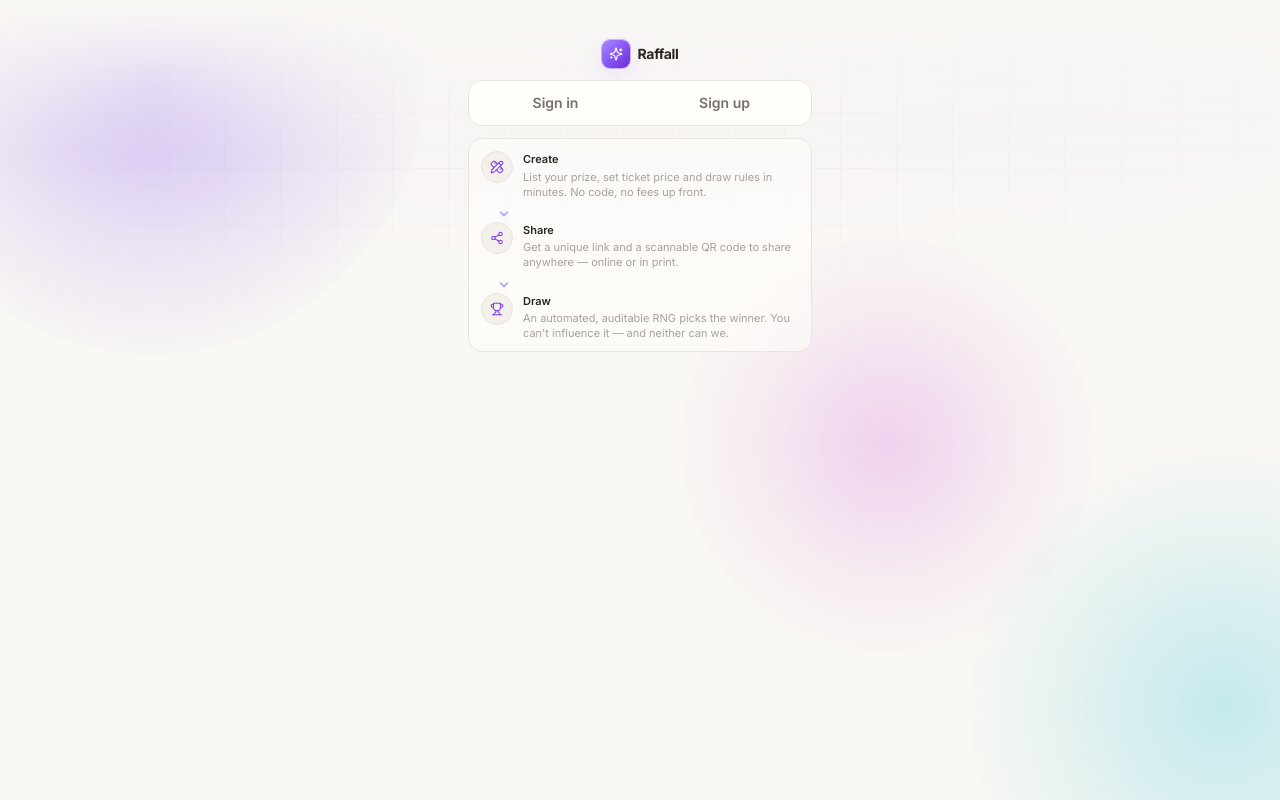
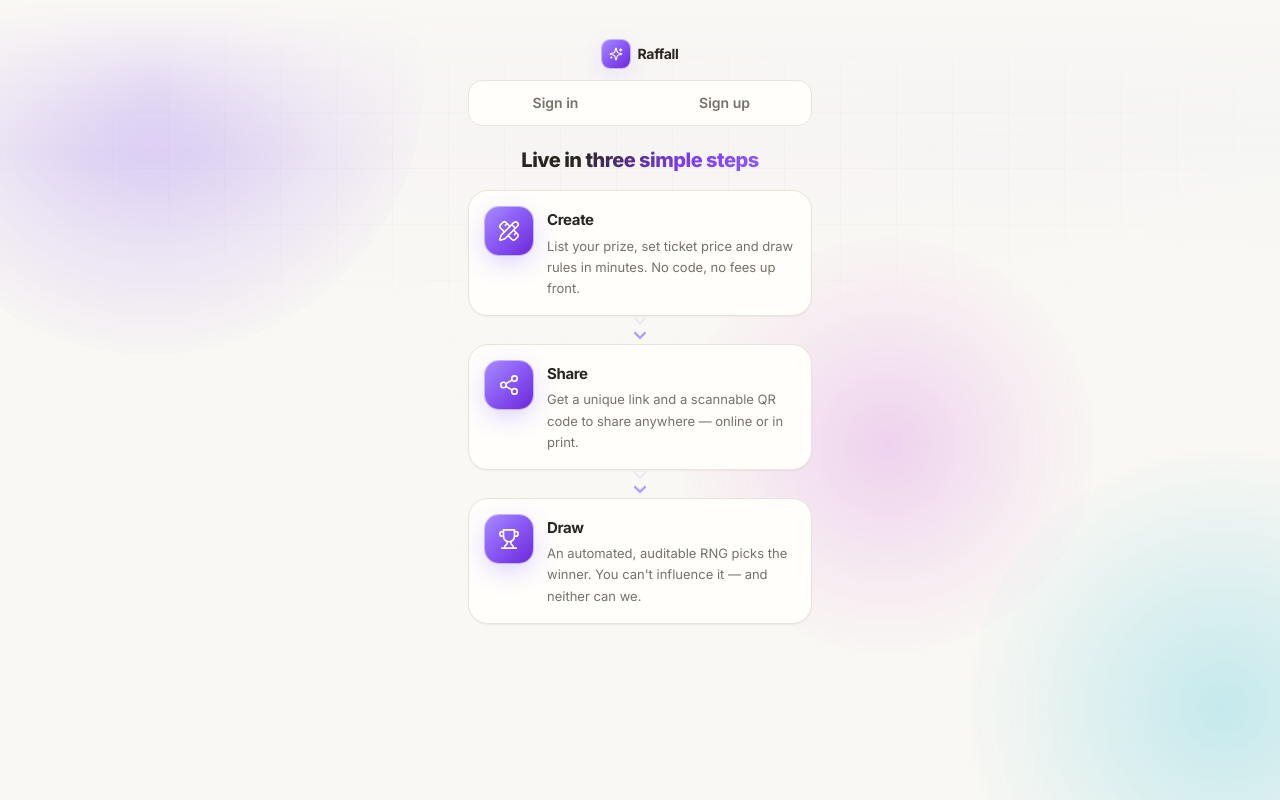
Before and after one commit to senayabraha/raffle-, a React (Vite) app: page /en/host/login in a window 1280 px wide. Built offline with nearby package versions, Linux system fonts and the light colour scheme; no server answers.

Commit message:
Redesign host login steps section with headline and individual step cards
Adds a "Live in three simple steps" headline above the flow, splits each
step into its own card (~40% larger icon/type), and keeps the animated
falling-chevron arrows between cards for a more presentable, catchy feel.

```diff
--- a/src/pages/HostLogin.tsx
+++ b/src/pages/HostLogin.tsx
@@ -54,48 +54,57 @@ function isAdult(dateOfBirth: string) {
   return dob <= adultCutoff;
 }
 
-/** Two chevrons chasing each other top-to-bottom between adjacent steps. */
+/** Two chevrons chasing each other top-to-bottom between adjacent step cards. */
 function FlowArrow() {
   return (
-    <div className="relative ml-4 h-5 w-3.5 shrink-0 overflow-hidden">
+    <div className="relative flex h-7 w-6 shrink-0 items-center justify-center overflow-hidden">
       {[0, 1].map((i) => (
         <motion.span
           key={i}
           className="absolute inset-x-0 top-0 flex justify-center"
-          initial={{ opacity: 0, y: -4 }}
-          animate={{ opacity: [0, 1, 0], y: [-4, 14] }}
+          initial={{ opacity: 0, y: -6 }}
+          animate={{ opacity: [0, 1, 0], y: [-6, 20] }}
           transition={{
-            duration: 1.1,
+            duration: 1.2,
             repeat: Infinity,
-            delay: i * 0.45,
+            delay: i * 0.5,
             ease: "easeInOut",
           }}
         >
-          <ChevronDown strokeWidth={2.5} className="h-3.5 w-3.5 text-accent-soft" />
+          <ChevronDown strokeWidth={2.5} className="h-5 w-5 text-accent-soft" />
         </motion.span>
       ))}
     </div>
   );
 }
 
-/** Compact vertical "Create → Share → Draw" list with animated down-arrows and short explanations. */
+/** Individual step cards (~40% larger than the prior compact strip), linked by animated falling arrows. */
 function StepsStrip() {
   return (
-    <div className="mt-3 rounded-xl border border-line bg-surface/60 px-3 py-2.5">
-      {steps.map((step, i) => (
-        <div key={step.title}>
-          <div className="flex items-start gap-2.5">
-            <span className="mt-0.5 grid h-8 w-8 shrink-0 place-items-center rounded-full border border-line bg-surface-2 text-accent-deep dark:text-accent-soft">
-              <step.icon strokeWidth={1.75} className="h-3.5 w-3.5" />
-            </span>
-            <div className="pt-0.5">
-              <p className="text-[11px] font-semibold text-ink">{step.title}</p>
-              <p className="mt-0.5 text-[11px] leading-snug text-ink-subtle">{step.body}</p>
+    <div className="mt-5">
+      <h2 className="text-center text-xl font-extrabold tracking-tight text-ink">
+        Live in <span className="text-gradient">three simple steps</span>
+      </h2>
+      <div className="mt-4 flex flex-col items-center">
+        {steps.map((step, i) => (
+          <div key={step.title} className="w-full">
+            <div className="flex items-start gap-3.5 rounded-2xl border border-line bg-surface p-4 shadow-sm">
+              <span className="grid h-12 w-12 shrink-0 place-items-center rounded-xl bg-accent-gradient shadow-accent-glow">
+                <step.icon strokeWidth={1.75} className="h-[22px] w-[22px] text-white" />
+              </span>
+              <div className="pt-0.5">
+                <p className="text-[15px] font-bold tracking-tight text-ink">{step.title}</p>
+                <p className="mt-1 text-[13px] leading-relaxed text-ink-muted">{step.body}</p>
+              </div>
             </div>
+            {i < steps.length - 1 && (
+              <div className="flex justify-center">
+                <FlowArrow />
+              </div>
+            )}
           </div>
-          {i < steps.length - 1 && <FlowArrow />}
-        </div>
-      ))}
+        ))}
+      </div>
     </div>
   );
 }
```
